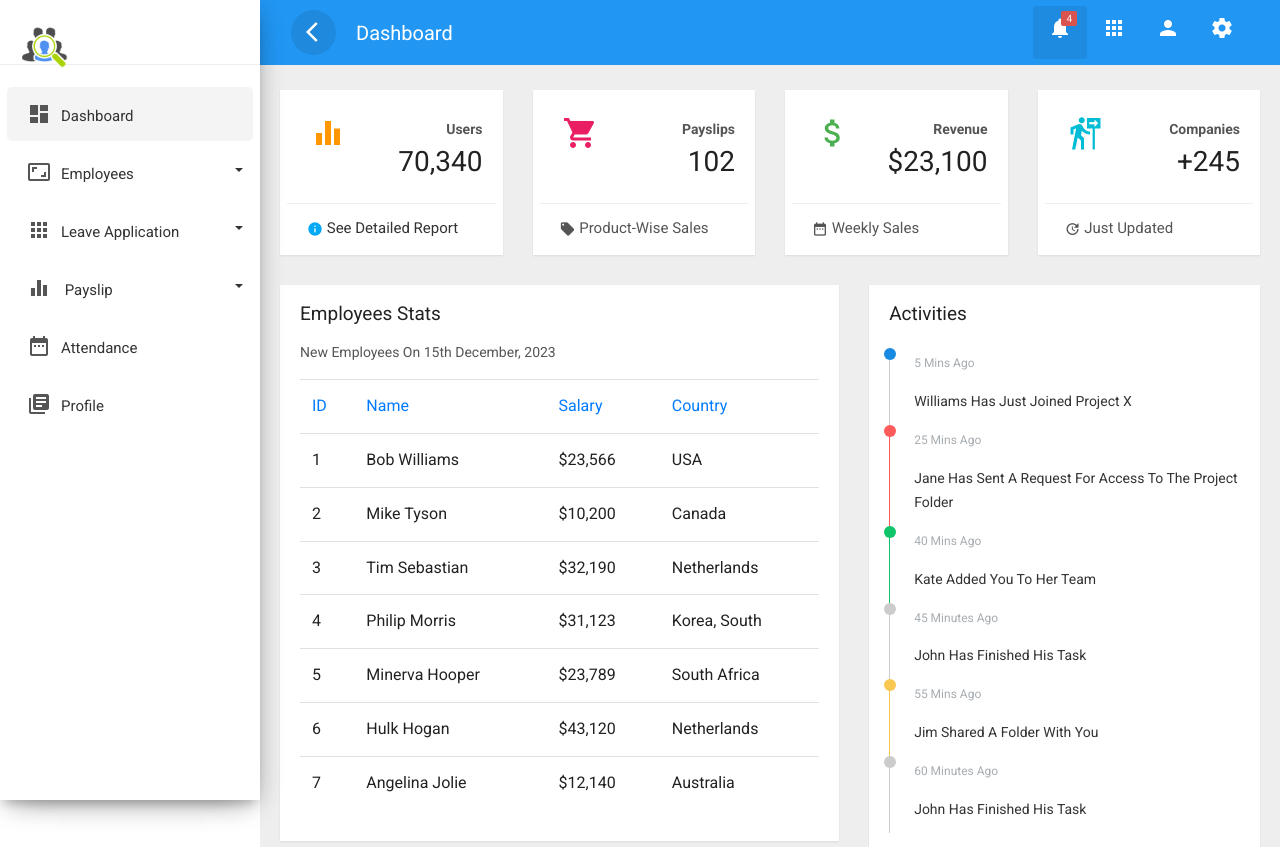
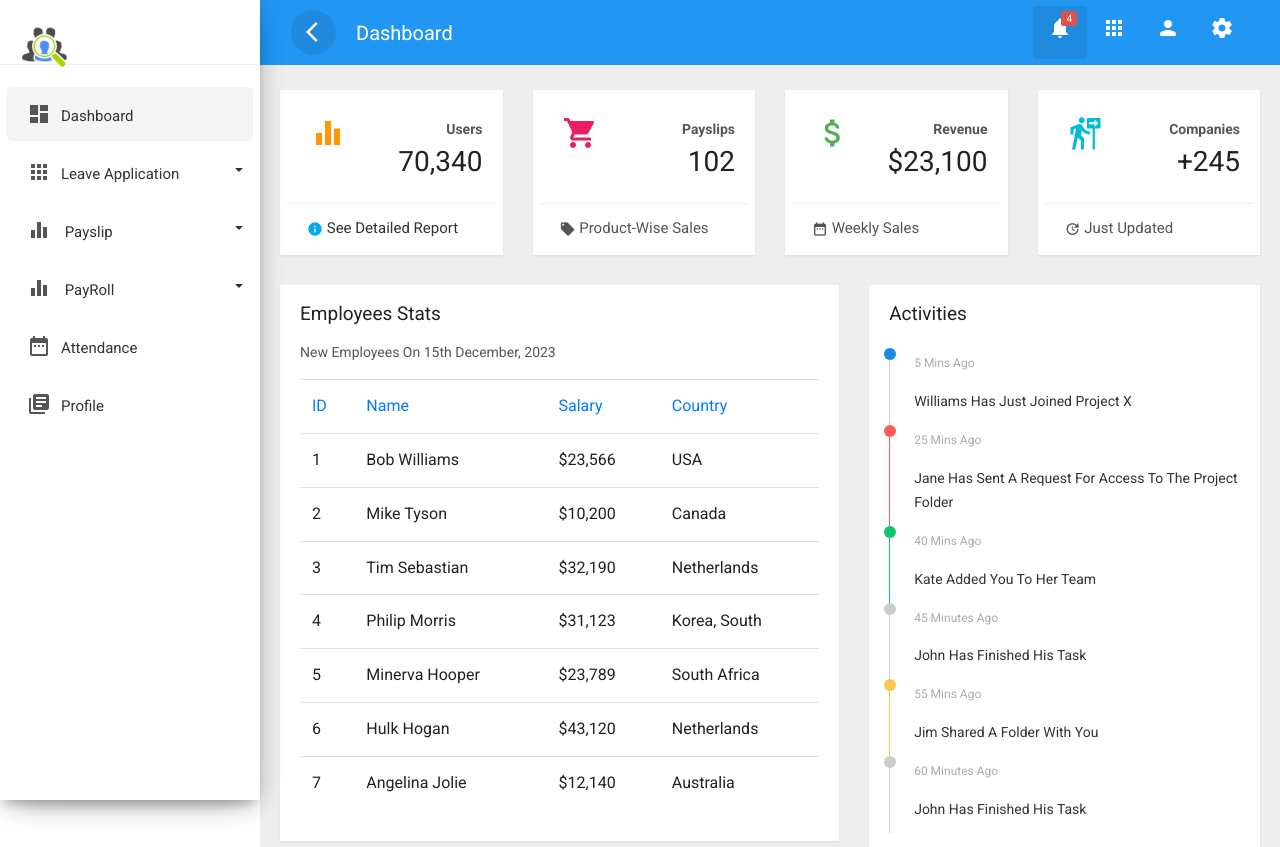
Before and after one commit to Jasemonu/HR-Man, a Flask app: template templates/dashboard.html in a window 1280 px wide. Shown: the top 847 px of the page. Run offline with Flask 3, Linux system fonts and the light colour scheme; the template is opened without the code that fills it, so the values that code supplies are empty; some libraries are stand-ins or nearby versions; some web fonts are replaced.

Commit message:
added payroll nav link

```diff
--- a/templates/dashboard.html
+++ b/templates/dashboard.html
@@ -71,6 +71,8 @@
 
                 </div>
 
+		{% if current_user.Superuser %}
+
                 <li class="dropdown">
                     <a href="#homeSubmenu1" data-toggle="collapse" aria-expanded="false" class="dropdown-toggle">
                         <i class="material-icons">aspect_ratio</i><span>Employees</span></a>
@@ -89,6 +91,7 @@
                         </li>
                     </ul>
                 </li>
+		{% endif %}
 
                 <li class="dropdown">
                     <a href="#pageSubmenu2" data-toggle="collapse" aria-expanded="false" class="dropdown-toggle">
@@ -106,21 +109,40 @@
                     </ul>
                 </li>
 
+
+                <li class="dropdown">
+                    <a href="#pageSubmenu3" data-toggle="collapse" aria-expanded="false" class="dropdown-toggle">
+                        <i class="material-icons">equalizer</i>
+                        <span>Payslip</span></a>
+                    <ul class="collapse list-unstyled menu" id="pageSubmenu3">
+			{% if current_user.Superuser %}
+                        <li>
+                            <a href="#">Create</a>
+                        </li>
+			{% endif %}
+                        <li>
+                            <a href="#">View</a>
+                        </li>
+			{% if current_user.Superuser %}
+                        <li>
+                            <a href="#">Delete</a>
+                        </li>
+			{% endif %}
+                    </ul>
+		</li>
                 <li class="dropdown">
                     <a href="#pageSubmenu3" data-toggle="collapse" aria-expanded="false" class="dropdown-toggle">
                         <i class="material-icons">equalizer</i>
 
-                        <span>Payslip</span></a>
+                        <span>PayRoll</span></a>
                     <ul class="collapse list-unstyled menu" id="pageSubmenu3">
                         <li>
-                            <a href="#">Page 1</a>
+                            <a href="#">View Payroll</a>
                         </li>
                         <li>
-                            <a href="#">Page 2</a>
+                            <a href="#">Create Payroll</a>
                         </li>
-                        <li>
-                            <a href="#">Page 3</a>
-                        </li>
+
                     </ul>
 
                 <li class="">
@@ -445,5 +467,4 @@
         });
     </script>
 </body>
-
 </html>
```
